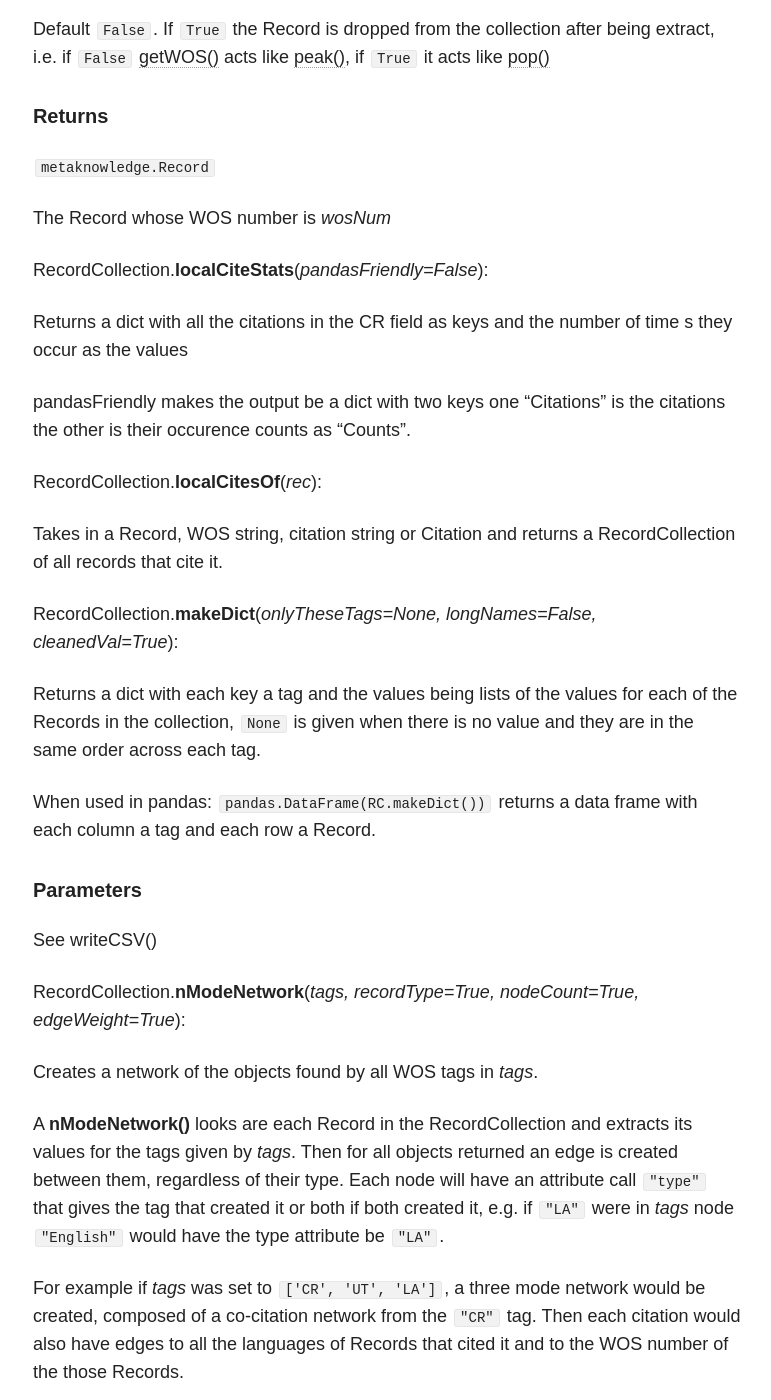
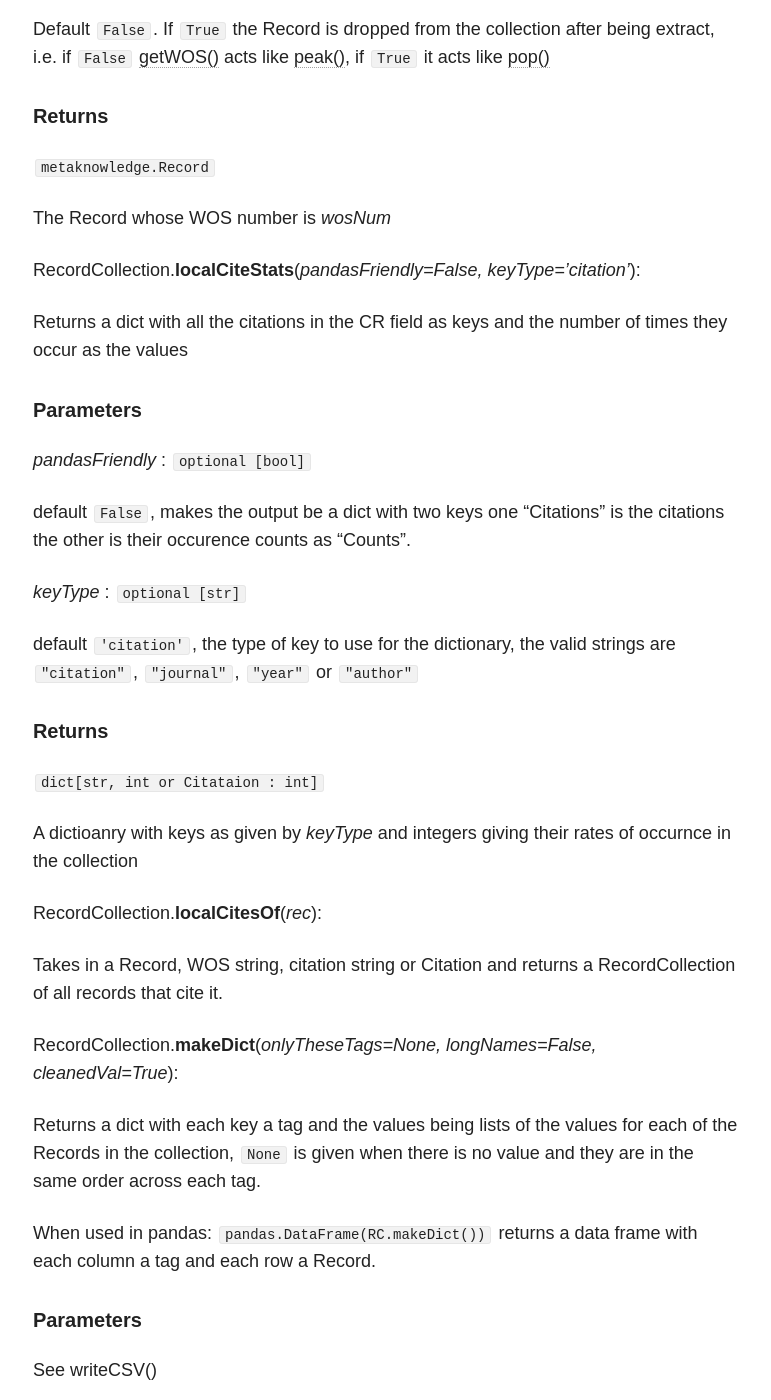
Before and after one commit to UWNETLAB/metaknowledge, a Jekyll site: the page built from _posts/docs/2015-09-22-RecordCollection.md, in a window 1280 px wide and 1400 px high, scrolled down 7560 px. Shown: the whole window, without its empty margins (253-1024 px from the left). Built offline with Jekyll 4.4.1, drawn with Linux system fonts in a browser that asks for light colours; nearby versions of some CDN libraries.

Commit message:
Regened docs

```diff
--- a/_posts/docs/2015-09-18-RecordCollection.md
+++ b/_posts/docs/2015-09-22-RecordCollection.md
@@ -64,7 +64,7 @@ Creates a citation network for the RecordCollection.
 
 _nodeType_ : `optional [str]`
 
- One of `"full"`, `"original"`, `"author"`, `"journal"` or `"year"`. Specifies the value of the nodes in the graph. The default `"full"` causes the citations to be compared holistically using the [`metaknowledge.Citation`]({{ site.baseurl }}{% post_url /docs/2015-09-18-Citation %}#Citation) builtin comparison operators. `"original"` uses the raw original strings of the citations. While `"author"`, `"journal"` and `"year"` each use the author, journal and year respectively.
+ One of `"full"`, `"original"`, `"author"`, `"journal"` or `"year"`. Specifies the value of the nodes in the graph. The default `"full"` causes the citations to be compared holistically using the [`metaknowledge.Citation`]({{ site.baseurl }}{% post_url /docs/2015-09-22-Citation %}#Citation) builtin comparison operators. `"original"` uses the raw original strings of the citations. While `"author"`, `"journal"` and `"year"` each use the author, journal and year respectively.
 
 _dropAnon_ : `optional [bool]`
 
@@ -149,7 +149,7 @@ Creates a co-citation network for the RecordCollection.
 
 _nodeType_ : `optional [str]`
 
- One of `"full"`, `"original"`, `"author"`, `"journal"` or `"year"`. Specifies the value of the nodes in the graph. The default `"full"` causes the citations to be compared holistically using the [`metaknowledge.Citation`]({{ site.baseurl }}{% post_url /docs/2015-09-18-Citation %}#Citation) builtin comparison operators. `"original"` uses the raw original strings of the citations. While `"author"`, `"journal"` and `"year"` each use the author, journal and year respectively.
+ One of `"full"`, `"original"`, `"author"`, `"journal"` or `"year"`. Specifies the value of the nodes in the graph. The default `"full"` causes the citations to be compared holistically using the [`metaknowledge.Citation`]({{ site.baseurl }}{% post_url /docs/2015-09-22-Citation %}#Citation) builtin comparison operators. `"original"` uses the raw original strings of the citations. While `"author"`, `"journal"` and `"year"` each use the author, journal and year respectively.
 
 _dropAnon_ : `optional [bool]`
 
@@ -238,7 +238,7 @@ _wosNum_ : `str`
 
 _drop_ : `optional [bool]`
 
- Default `False`. If `True` the Record is dropped from the collection after being extract, i.e. if `False` [getWOS()]({{ site.baseurl }}{% post_url /docs/2015-09-18-RecordCollection %}#RecordCollection) acts like [peak()]({{ site.baseurl }}{% post_url /docs/2015-09-18-RecordCollection %}#RecordCollection), if `True` it acts like [pop()]({{ site.baseurl }}{% post_url /docs/2015-09-18-RecordCollection %}#RecordCollection)
+ Default `False`. If `True` the Record is dropped from the collection after being extract, i.e. if `False` [getWOS()]({{ site.baseurl }}{% post_url /docs/2015-09-22-RecordCollection %}#RecordCollection) acts like [peak()]({{ site.baseurl }}{% post_url /docs/2015-09-22-RecordCollection %}#RecordCollection), if `True` it acts like [pop()]({{ site.baseurl }}{% post_url /docs/2015-09-22-RecordCollection %}#RecordCollection)
 
 ##### Returns
 
@@ -247,11 +247,25 @@ _drop_ : `optional [bool]`
  The Record whose WOS number is _wosNum_
 
 
-<a name="RecordCollection.localCiteStats"></a>RecordCollection.**localCiteStats**(_pandasFriendly=False_):
+<a name="RecordCollection.localCiteStats"></a>RecordCollection.**localCiteStats**(_pandasFriendly=False, keyType='citation'_):
 
-Returns a dict with all the citations in the CR field as keys and the number of time s they occur as the values
+Returns a dict with all the citations in the CR field as keys and the number of times they occur as the values
 
-pandasFriendly makes the output be a dict with two keys one "Citations" is the citations the other is their occurence counts as "Counts".
+##### Parameters
+
+_pandasFriendly_ : `optional [bool]`
+
+ default `False`, makes the output be a dict with two keys one "Citations" is the citations the other is their occurence counts as "Counts".
+
+_keyType_ : `optional [str]`
+
+ default `'citation'`, the type of key to use for the dictionary, the valid strings are `"citation"`, `"journal"`, `"year"` or `"author"`
+
+##### Returns
+
+`dict[str, int or Citataion : int]`
+
+ A dictioanry with keys as given by _keyType_ and integers giving their rates of occurnce in the collection
 
 
 <a name="RecordCollection.localCitesOf"></a>RecordCollection.**localCitesOf**(_rec_):
@@ -310,7 +324,7 @@ A **oneModeNetwork()** looks are each Record in the RecordCollection and extract
 
 The number of times each object occurs is count if _nodeCount_ is `True` and the edges count the number of co-occurrences if _edgeWeight_ is `True`. Both are`True` by default.
 
-**Note** Do not use this for the construction of co-citation networks use [Recordcollection.coCiteNetwork()]({{ site.baseurl }}{% post_url /docs/2015-09-18-RecordCollection %}#RecordCollection) it is more accurate and has more options.
+**Note** Do not use this for the construction of co-citation networks use [Recordcollection.coCiteNetwork()]({{ site.baseurl }}{% post_url /docs/2015-09-22-RecordCollection %}#RecordCollection) it is more accurate and has more options.
 
 ##### Parameters
 
```
Also changed, not shown: _posts/docs/2015-09-18-Record.md (deleted, +0 -142 lines), _posts/docs/2015-09-22-Citation.md (renamed from _posts/docs/2015-09-18-Citation.md, +9 -9 lines), _posts/docs/2015-09-22-Record.md (added, +142 -0 lines), _posts/docs/2015-09-22-metaknowledge.md (renamed from _posts/docs/2015-09-18-metaknowledge.md, +6 -6 lines), _posts/docs/2015-09-22-journalAbbreviations.md (renamed from _posts/docs/2015-09-18-journalAbbreviations.md), _posts/docs/2015-09-22-tagFuncs.md (renamed from _posts/docs/2015-09-18-tagFuncs.md), _posts/docs/2015-09-22-visual.md (renamed from _posts/docs/2015-09-18-visual.md), 6 other files.
